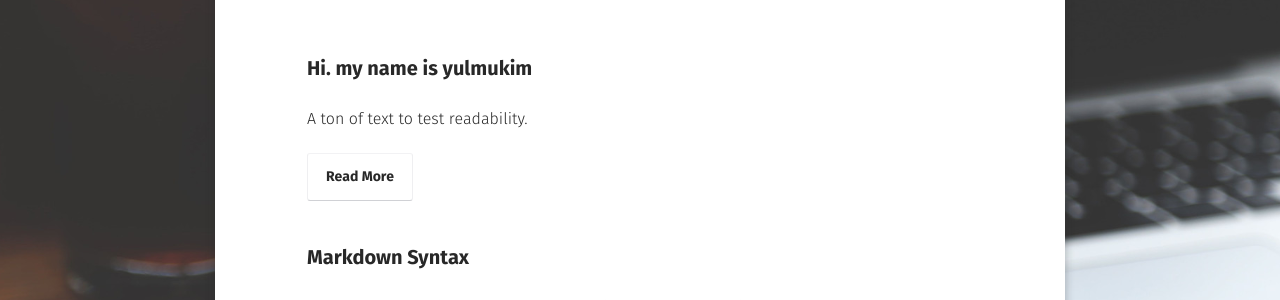
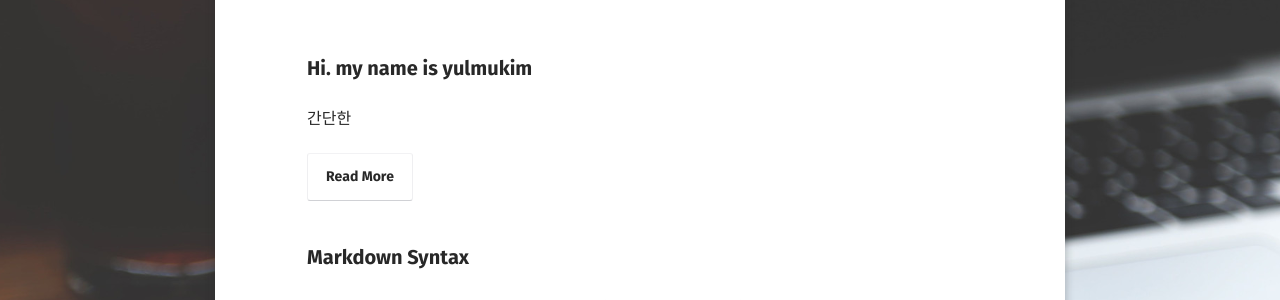
Before and after one commit to yulmukim/yulmukim.github.com, a Jekyll site: the page built from posts/index.md, in a window 1280 px wide. Shown: the part 249-549 px from the top of the page. Built offline with Jekyll 4.4.1, drawn with Linux system fonts in a browser that asks for light colours; some web fonts are replaced.

Commit message:
Update 2020-11-17-readability-post.md

```diff
--- a/_posts/2020-11-17-readability-post.md
+++ b/_posts/2020-11-17-readability-post.md
@@ -2,7 +2,7 @@
 layout: post
 title: "Hi. my name is yulmukim"
 date: 2020-11-17
-excerpt: "A ton of text to test readability."
+excerpt: "간단한 "
 tags: [sample post, readability, test]
 comments: true
 ---
```
